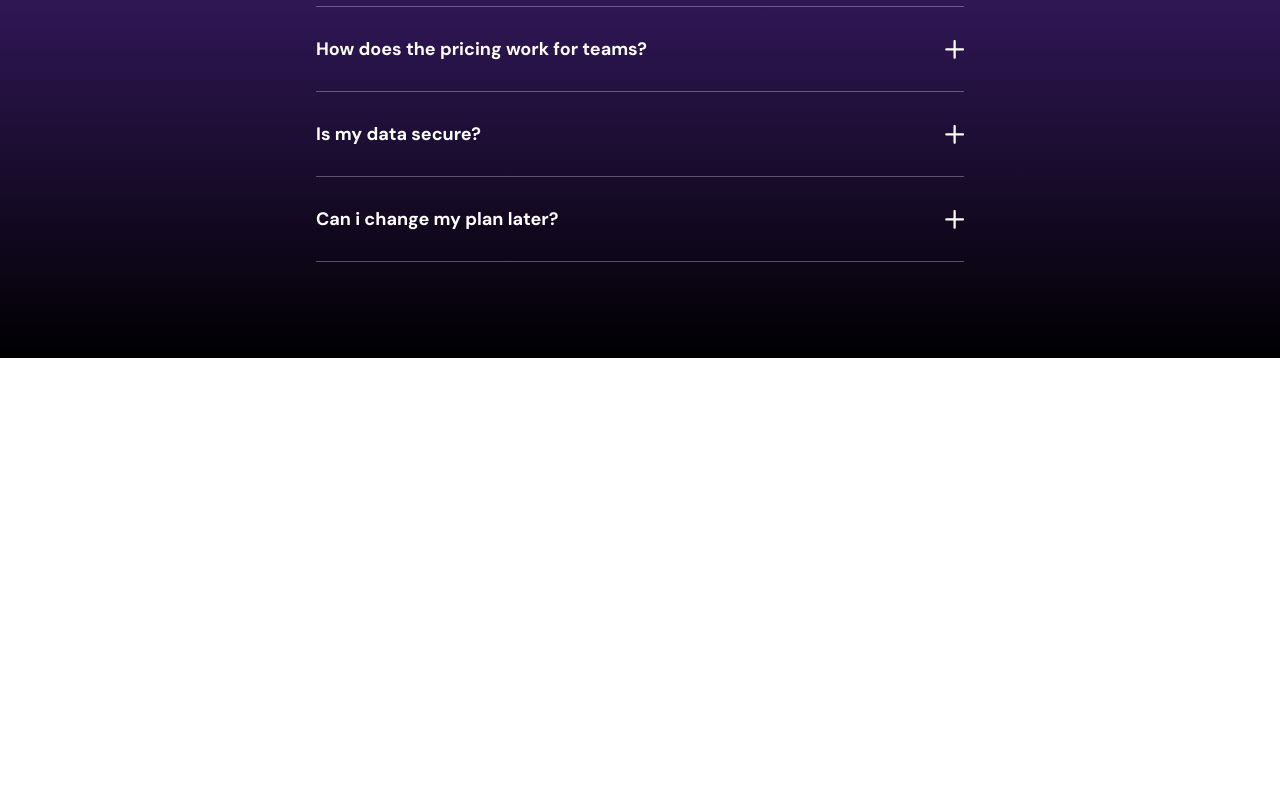
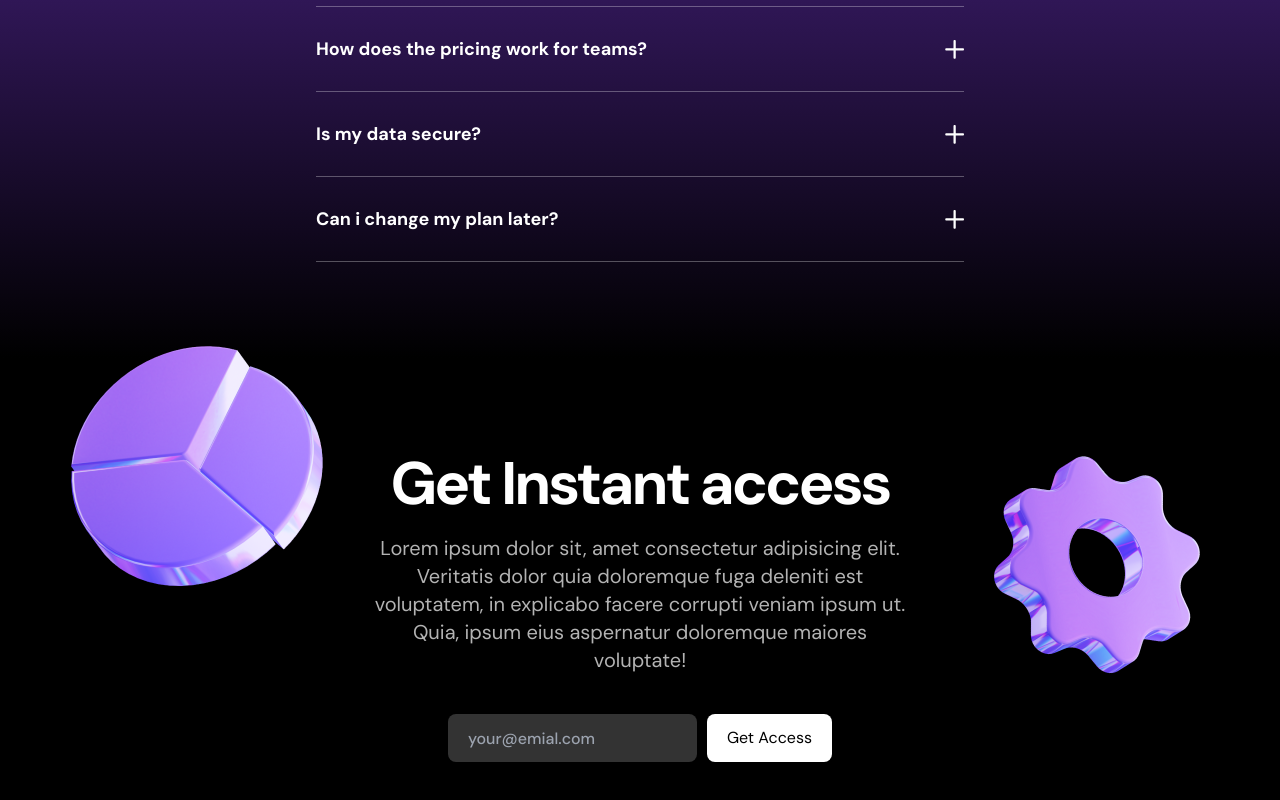
Before and after one commit to sir-hector/next-landing, a Next.js app: page / in a window 1280 px wide. Shown: the part 2911-3711 px from the top of the page. Before the commit the page ends 3269 px from the top, so only its background shows below. Built offline with nearby package versions, Linux system fonts and the light colour scheme.

Commit message:
call to action

```diff
--- /dev/null
+++ b/src/app/components/CallToAction.tsx
@@ -0,0 +1,44 @@
+import helixImage from "../assets/images/helix2 1.png";
+import emojiStar from "../assets/images/emojistar 1.png";
+import Image from "next/image";
+
+export const CallToAction = () => {
+  return (
+    <div className="bg-black text-white py-[72px] sm:py-24 text-center">
+      <div className="container max-w-xl relative">
+        <Image
+          src={helixImage}
+          alt=""
+          className="absolute -top-6 left-[calc(100%+36px)]"
+        />
+        <Image
+          src={emojiStar}
+          alt=""
+          className="absolute -top-[120px] right-[calc(100%+24px)]"
+        />
+        <h2 className="font-bold text-5xl tracking-tighter sm:text-6xl">
+          Get Instant access
+        </h2>
+        <p className="text-xl text-white/70 mt-5">
+          Lorem ipsum dolor sit, amet consectetur adipisicing elit. Veritatis
+          dolor quia doloremque fuga deleniti est voluptatem, in explicabo
+          facere corrupti veniam ipsum ut. Quia, ipsum eius aspernatur
+          doloremque maiores voluptate!
+        </p>
+        <form
+          className="mt-10 flex flex-col gap-2.5 max-w-sm mx-auto sm:flex-row"
+          action=""
+        >
+          <input
+            type="email"
+            placeholder="your@emial.com"
+            className="h-12 bg-white/20 rounded-lg px-5 font-medium placeholder:text-[#9CA3AF] flex-1"
+          />
+          <button className="bg-white text-black h-12 rounded-lg px-5">
+            Get Access
+          </button>
+        </form>
+      </div>
+    </div>
+  );
+};
--- a/src/app/components/FAQ.tsx
+++ b/src/app/components/FAQ.tsx
@@ -67,5 +67,3 @@ export const FAQs = () => {
     </div>
   );
 };
-
-3521646;
--- a/src/app/page.tsx
+++ b/src/app/page.tsx
@@ -5,6 +5,7 @@ import { LogoTicker } from "./components/LogoTicker";
 import { Features } from "./components/Features";
 import { ProductShowcase } from "./components/ProductShowcase";
 import { FAQs } from "./components/FAQ";
+import { CallToAction } from "./components/CallToAction";
 
 export default function Home() {
   return (
@@ -16,6 +17,7 @@ export default function Home() {
       <Features />
       <ProductShowcase />
       <FAQs />
+      <CallToAction />
     </>
   );
 }
```
Also changed, not shown: src/app/assets/images/emojistar 1.png (added), src/app/assets/images/helix2 1.png (added).
